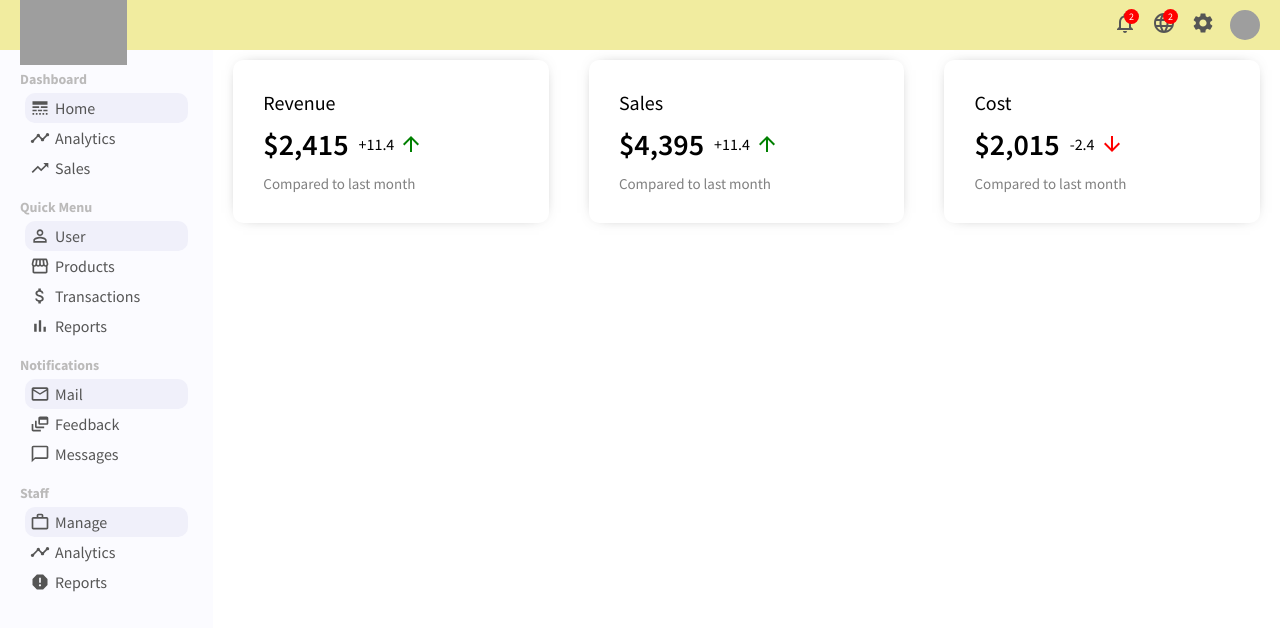
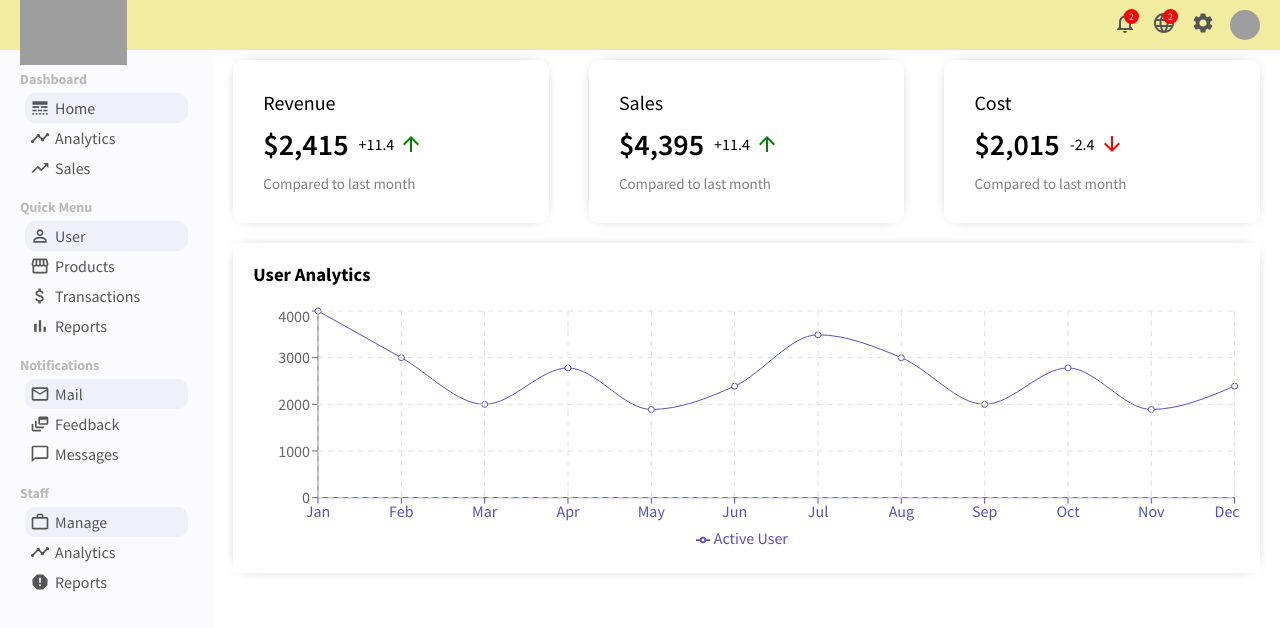
Before and after one commit to sushovankarmakar/admin-dashboard-react, a React (Create React App) app: page / in a window 1280 px wide. Shown: the top 628 px of the page. Built offline with nearby package versions, Linux system fonts and the light colour scheme; grey boxes are pictures that could not be loaded.

Commit message:
React chart component

```diff
--- /dev/null
+++ b/src/components/chart/Chart.css
@@ -0,0 +1,11 @@
+.chart {
+  margin: 20px;
+  padding: 20px;
+
+  -webkit-box-shadow: 0px 0px 15px -10px rgba(0, 0, 0, 0.75);
+  box-shadow: 0px 0px 15px -10px rgba(0, 0, 0, 0.75);
+}
+
+.chartTitle {
+  margin-bottom: 20px;
+}
--- /dev/null
+++ b/src/components/chart/Chart.jsx
@@ -0,0 +1,36 @@
+import "./Chart.css";
+import {
+  LineChart,
+  Line,
+  XAxis,
+  YAxis,
+  CartesianGrid,
+  Tooltip,
+  Legend,
+  ResponsiveContainer,
+} from "recharts";
+
+const Chart = ({ title, data, dataKey, grid }) => {
+  return (
+    <div className="chart">
+      <h3 className="chartTitle">{title}</h3>
+      <ResponsiveContainer width="100%" aspect={4 / 1}>
+        <LineChart data={data}>
+          <XAxis dataKey="name" stroke="#5550bd" />
+          <YAxis />
+          <Line
+            type="monotone"
+            dataKey={dataKey}
+            stroke="#5550bd"
+            activeDot={{ r: 8 }}
+          />
+          <Tooltip />
+          <Legend />
+          {grid && <CartesianGrid stroke="#e0dfdf" strokeDasharray="5 5" />}
+        </LineChart>
+      </ResponsiveContainer>
+    </div>
+  );
+};
+
+export default Chart;
--- /dev/null
+++ b/src/data.js
@@ -0,0 +1,50 @@
+export const userData = [
+  {
+    name: "Jan",
+    "Active User": 4000,
+  },
+  {
+    name: "Feb",
+    "Active User": 3000,
+  },
+  {
+    name: "Mar",
+    "Active User": 2000,
+  },
+  {
+    name: "Apr",
+    "Active User": 2780,
+  },
+  {
+    name: "May",
+    "Active User": 1890,
+  },
+  {
+    name: "Jun",
+    "Active User": 2390,
+  },
+  {
+    name: "Jul",
+    "Active User": 3490,
+  },
+  {
+    name: "Aug",
+    "Active User": 3000,
+  },
+  {
+    name: "Sep",
+    "Active User": 2000,
+  },
+  {
+    name: "Oct",
+    "Active User": 2780,
+  },
+  {
+    name: "Nov",
+    "Active User": 1890,
+  },
+  {
+    name: "Dec",
+    "Active User": 2390,
+  },
+];
--- a/src/pages/home/Home.jsx
+++ b/src/pages/home/Home.jsx
@@ -1,10 +1,18 @@
+import Chart from "../../components/chart/Chart";
 import FeaturedInfo from "../../components/featuredInfo/FeaturedInfo";
 import "./home.css";
+import { userData } from "../../data.js";
 
 const Home = () => {
   return (
     <div className="home">
       <FeaturedInfo />
+      <Chart
+        data={userData}
+        title="User Analytics"
+        dataKey="Active User"
+        grid={true}
+      />
     </div>
   );
 };
```
